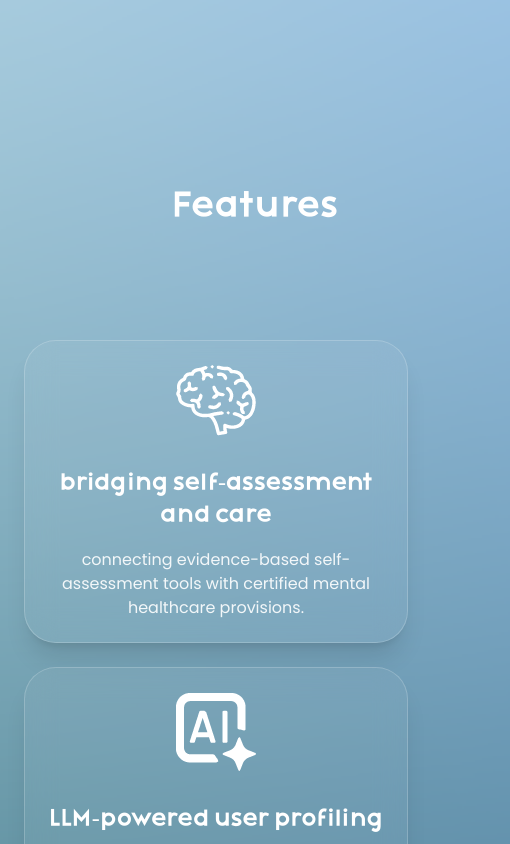
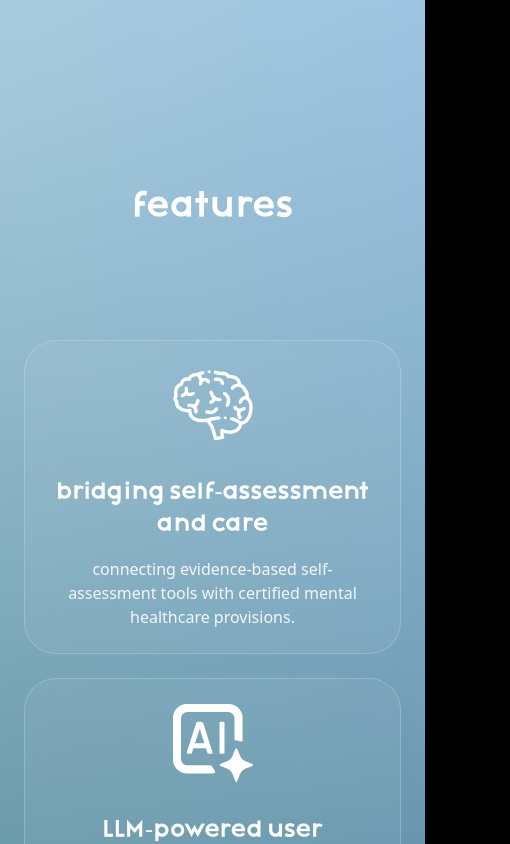
Before and after one commit to NashwahK/hacktua-ai, a Next.js app: page / in a window 390 px wide. Shown: the part 720-1564 px from the top of the page, 510 px wide, since content can reach past the window. Built offline with nearby package versions, Linux system fonts and the light colour scheme.

Commit message:
im tweaking

```diff
--- a/src/app/components/Features.tsx
+++ b/src/app/components/Features.tsx
@@ -30,23 +30,22 @@ export default function Features() {
   return (
     <section
     id="features"
-      className="px-6 md:px-32 py-16 md:py-32 flex flex-col gap-16 items-center"
+    className="w-full flex flex-col gap-16 py-16 md:py-32 px-6 md:px-0 items-center"
   >
-      <h2 className="font-london text-4xl md:text-5xl text-white mb-12 text-center">
-        Features
+    <h2 className="font-london text-4xl md:text-5xl text-white text-center mb-12">
+      features
     </h2>
 
-      <div className="flex flex-col md:flex-row gap-6 max-w-6xl w-full mx-auto justify-center">
+    <div className="flex flex-col md:flex-row gap-6 w-full max-w-6xl items-center md:justify-center">
       {features.map((feature, idx) => (
         <motion.div
           key={feature.title}
           initial={{ opacity: 0, y: 20 }}
           animate={loaded ? { opacity: 1, y: 0 } : {}}
           transition={{ delay: 0.2 * idx, duration: 0.6 }}
-            className="glass-panel overflow-hidden rounded-3xl shadow-xl hover:scale-105 transition-transform flex flex-col flex-1 min-w-0 max-w-sm items-center text-center p-6 gap-4"
+          className="glass-panel flex flex-col items-center text-center p-6 gap-4 w-full md:w-[30%]"
         >
-            {/* Icon */}
-            <div className="w-20 h-20 mx-auto mb-4">
+          <div className="w-20 h-20 mb-4">
             <img
               src={feature.icon}
               alt={feature.title}
@@ -54,12 +53,12 @@ export default function Features() {
             />
           </div>
 
-            {/* Text */}
           <h3 className="font-london text-2xl text-white">{feature.title}</h3>
           <p className="text-white/90 text-base">{feature.description}</p>
         </motion.div>
       ))}
     </div>
   </section>
+
   );
 }
--- a/src/app/components/Footer.tsx
+++ b/src/app/components/Footer.tsx
@@ -12,14 +12,11 @@ export default function Footer() {
 
   return (
     <>
-      <footer className="w-full py-12 px-4 flex flex-col md:flex-row justify-between items-center gap-6 glass-panel border-t border-white/20">
+      <footer className="w-full flex flex-col md:flex-row justify-between items-center gap-6 py-12 px-6 md:px-0 glass-panel border-t border-white/20">
+      <div className="text-2xl font-london text-white">hacktua</div>
 
-        {/* Logo */}
-        <div className="text-2xl font-london text-white">Hacktua</div>
-
-        {/* Links */}
       <div className="flex gap-8 text-sm text-white/60">
-          {["Privacy", "Terms", "Contact"].map((link) => (
+        {["privacy", "terms", "contact"].map((link) => (
           <button
             key={link}
             onClick={() => showSnackbar("road work ahead? let's hope it does...")}
@@ -30,7 +27,6 @@ export default function Footer() {
         ))}
       </div>
 
-        {/* Copyright */}
       <div className="text-white/40 text-sm text-center md:text-right">
         © 2025 hacktua. built with caffeine and code.
       </div>
--- a/src/app/layout.tsx
+++ b/src/app/layout.tsx
@@ -1,26 +1,26 @@
 import './globals.css';
 import Footer from './components/Footer';
 import { ReactNode } from 'react';
-import { Poppins } from 'next/font/google';
 
 export const metadata = {
   title: 'hacktua',
   icons: { icon: '/assets/hacktua-white.png' },
 };
 
-// Load Poppins correctly for all browsers (Safari included)
-const poppins = Poppins({
-  subsets: ['latin'],
-  weight: ['300', '400', '500', '600', '700'],
-  variable: '--font-poppins',
-});
+// Correct place for viewport
+export const viewport = {
+  width: 'device-width',
+  initialScale: 1.0,
+};
 
 export default function RootLayout({ children }: { children: ReactNode }) {
   return (
-    <html lang="en" className={poppins.variable}>
-      <body className="font-poppins text-white flex flex-col min-h-screen">
-        <div className="flex flex-1 w-full">
-          {children}
+        <html lang="en">
+      <body className="font-poppins text-white min-h-screen flex flex-col bg-[#000]">
+        <div className="flex-1 w-full flex justify-center">
+          <div className="w-full max-w-[1440px]">
+            {children}
+          </div>
         </div>
         <Footer />
       </body>
```
Lines whose indentation alone changed are shown as unchanged.
